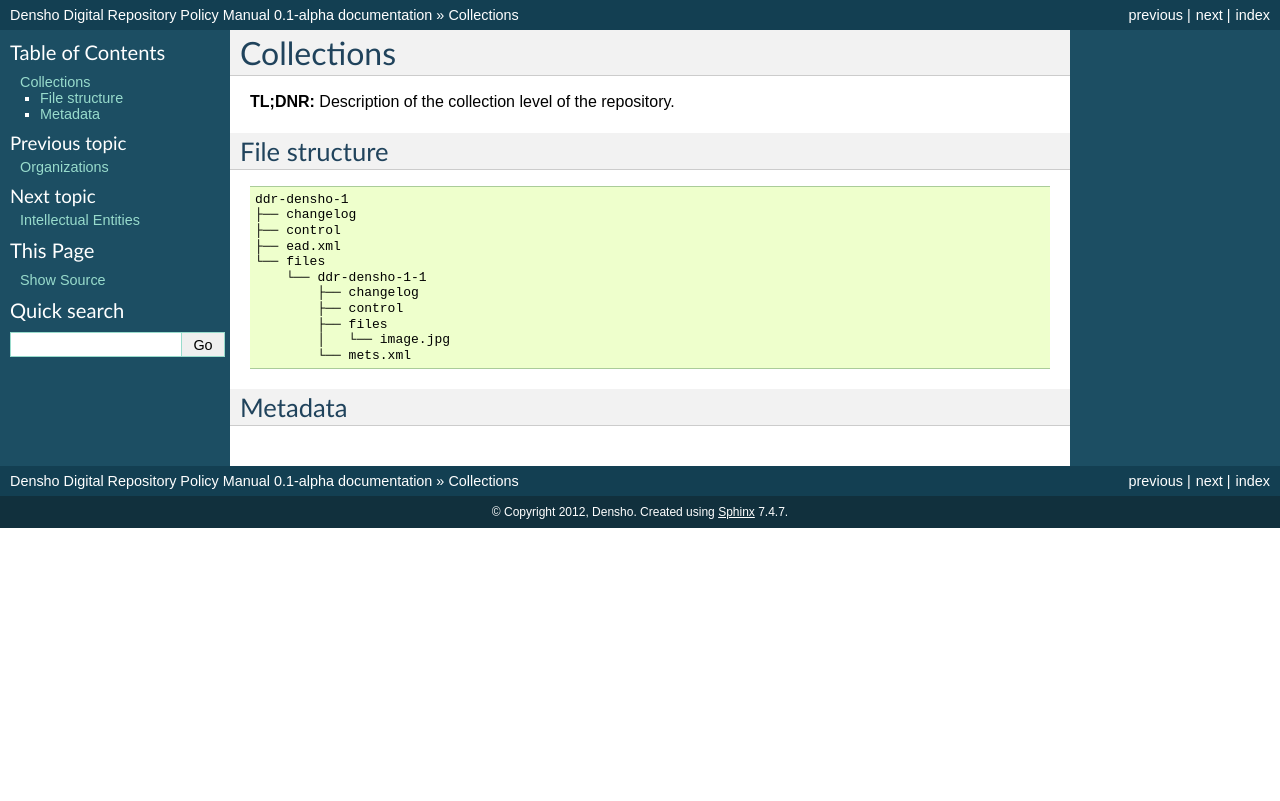
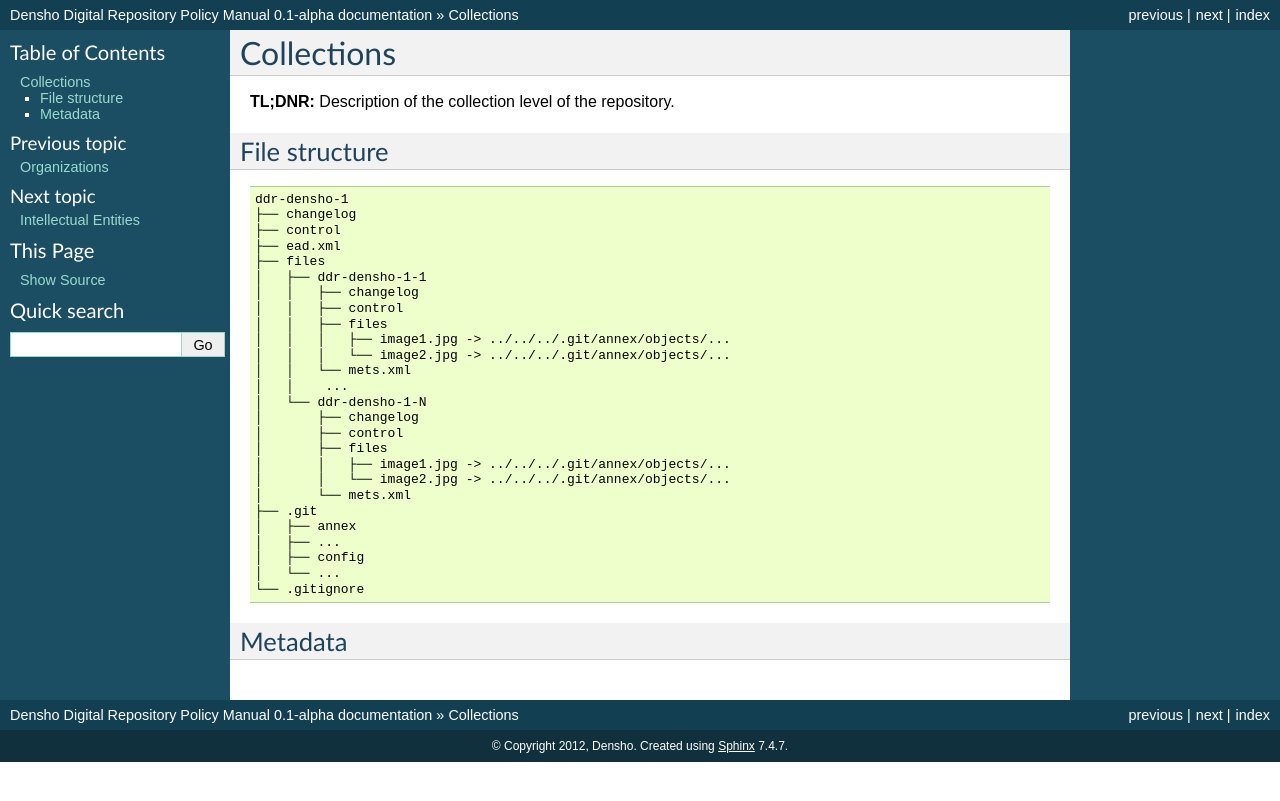
Before and after one commit to denshoproject/ddr-manual, a Sphinx documentation site: the page built from source/structure/collections.rst, in a window 1280 px wide. Shown: the top 801 px of the page. Built offline with Sphinx 7.4.7, drawn with Linux system fonts in a browser that asks for light colours; pages that are not in the unit, such as notebooks, are missing from menus.

Commit message:
more fleshed-out collection structure
This version has the .git directory at the collection level, and includes multiple entities.

```diff
--- a/source/structure/collections.rst
+++ b/source/structure/collections.rst
@@ -14,13 +14,28 @@ File structure
     ├── changelog
     ├── control
     ├── ead.xml
-    └── files
-        └── ddr-densho-1-1
-            ├── changelog
-            ├── control
-            ├── files
-            │   └── image.jpg
-            └── mets.xml
+    ├── files
+    │   ├── ddr-densho-1-1
+    │   │   ├── changelog
+    │   │   ├── control
+    │   │   ├── files
+    │   │   │   ├── image1.jpg -> ../../../.git/annex/objects/...
+    │   │   │   └── image2.jpg -> ../../../.git/annex/objects/...
+    │   │   └── mets.xml
+    │   │    ...
+    │   └── ddr-densho-1-N
+    │       ├── changelog
+    │       ├── control
+    │       ├── files
+    │       │   ├── image1.jpg -> ../../../.git/annex/objects/...
+    │       │   └── image2.jpg -> ../../../.git/annex/objects/...
+    │       └── mets.xml
+    ├── .git
+    │   ├── annex
+    │   ├── ...
+    │   ├── config
+    │   └── ...
+    └── .gitignore
 
 
 Metadata
```
